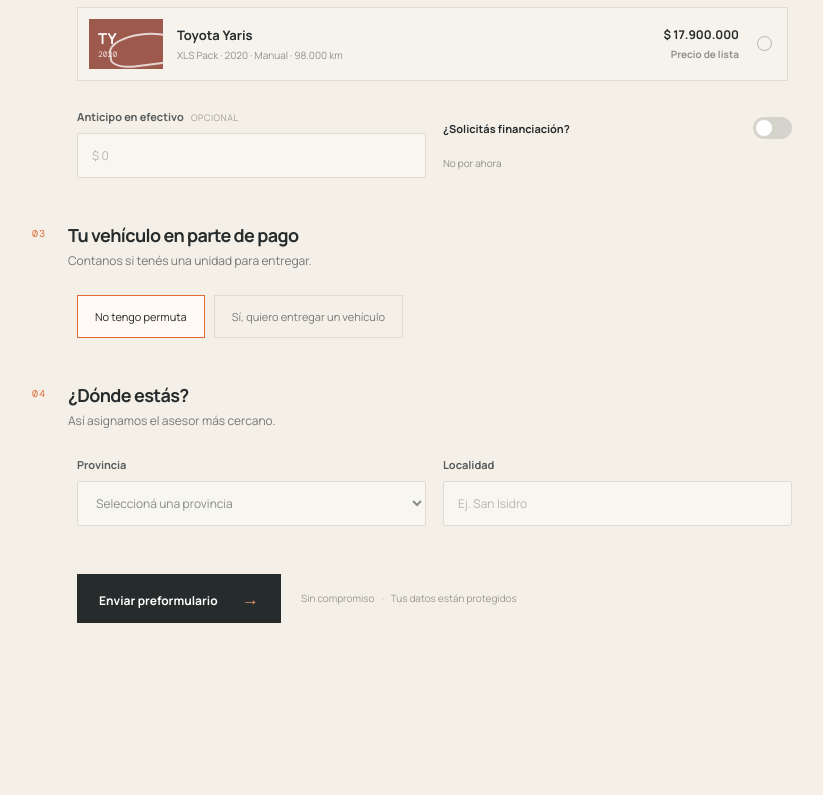
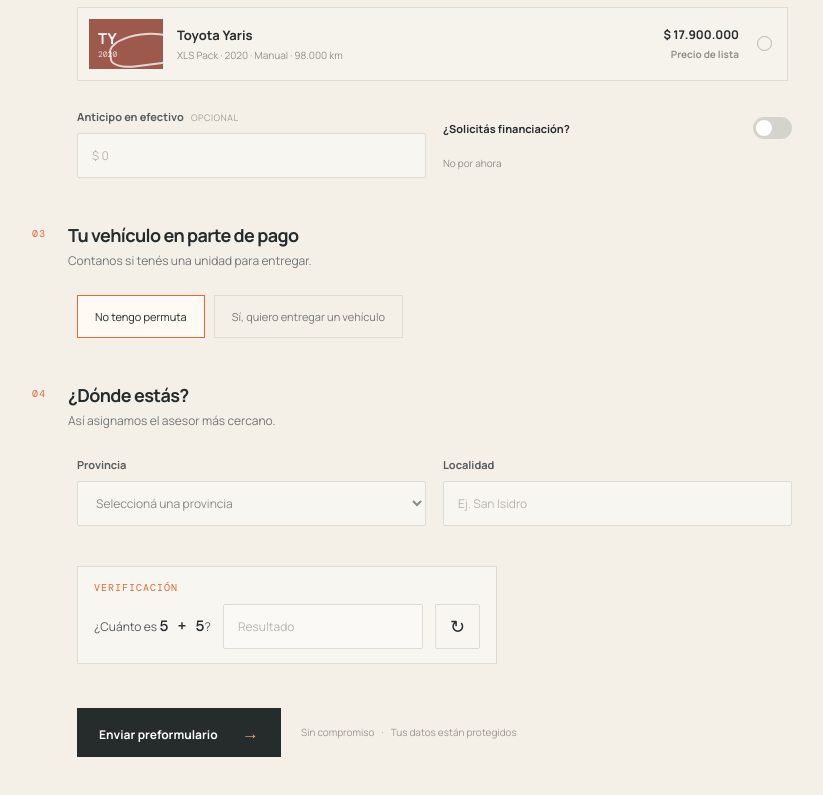
Before and after one commit to manuherrera09/DDA2, a React (Vite) app: page /preformulario in a window 1280 px wide. Shown: the part 1558-2353 px from the top of the page, without its empty margins (228-1051 px from the left). Before the commit the page ends 2251 px from the top, so only its background shows below. Built offline with nearby package versions, Linux system fonts and the light colour scheme; a web font is replaced by a local one.

Commit message:
feat: agrego captcha aritmético antes de enviar el preformulario

```diff
--- /dev/null
+++ b/src/components/Captcha.jsx
@@ -0,0 +1,19 @@
+import FieldError from './FieldError'
+
+function Captcha({ challenge, value, error, onChange, onRefresh }) {
+  return (
+    <div className={`captcha ${error ? 'field-invalid' : ''}`}>
+      <div className="captcha-box">
+        <span className="captcha-label">Verificación</span>
+        <div className="captcha-row">
+          <label htmlFor="captcha-answer" className="captcha-question">¿Cuánto es <b>{challenge.question}</b>?</label>
+          <input id="captcha-answer" name="captcha" value={value} onChange={onChange} inputMode="numeric" autoComplete="off" placeholder="Resultado" aria-invalid={Boolean(error)} />
+          <button type="button" className="captcha-refresh" onClick={onRefresh} aria-label="Generar otra operación" title="Otra operación">↻</button>
+        </div>
+      </div>
+      <FieldError message={error} />
+    </div>
+  )
+}
+
+export default Captcha
--- a/src/styles.css
+++ b/src/styles.css
@@ -138,3 +138,22 @@
 .vehicle-thumb.has-photo { padding: 0; background: #e4e1d8; }
 .vehicle-thumb.has-photo:after { display: none; }
 .vehicle-thumb img { width: 100%; height: 100%; object-fit: cover; display: block; }
+
+/* Captcha */
+.captcha { margin: 40px 0 0 45px; max-width: 420px; }
+.captcha-box { padding: 14px 16px; border: 1px solid var(--line); background: rgba(255,255,255,.38); display: grid; gap: 10px; }
+.captcha-label { font-family: 'DM Mono'; font-size: 10px; text-transform: uppercase; letter-spacing: .1em; color: var(--orange); }
+.captcha-row { display: flex; align-items: center; gap: 12px; }
+.captcha-question { font-size: 12px; color: #565b5c; white-space: nowrap; }
+.captcha-question b { font-family: 'DM Mono'; font-size: 15px; font-weight: 500; color: var(--ink); }
+.captcha-row input { width: 110px; flex: 1; min-width: 0; }
+.captcha-refresh { width: 45px; height: 45px; border: 1px solid var(--line); border-radius: 2px; background: transparent; color: var(--ink); font-size: 18px; flex-shrink: 0; }
+.captcha-refresh:hover { border-color: var(--orange); color: var(--orange); }
+.captcha .field-error { margin-top: 6px; }
+.captcha.field-invalid .captcha-box { border-color: #b3402a; }
+.captcha + .submit-row { margin-top: 24px; }
+@media (max-width: 560px) {
+	.captcha { margin-left: 0; max-width: none; }
+	.captcha-row { flex-wrap: wrap; }
+	.captcha-question { flex-basis: 100%; }
+}
--- /dev/null
+++ b/src/utils/captcha.js
@@ -0,0 +1,18 @@
+function randomInt(min, max) {
+  return Math.floor(Math.random() * (max - min + 1)) + min
+}
+
+// Desafío aritmético simple. Es una barrera local contra envíos automáticos básicos, no una verificación de servidor.
+export function createChallenge() {
+  const operation = ['+', '−', '×'][randomInt(0, 2)]
+  let a = randomInt(2, 9)
+  let b = randomInt(2, 9)
+  if (operation === '−' && a < b) [a, b] = [b, a]
+  const answer = operation === '+' ? a + b : operation === '−' ? a - b : a * b
+  return { question: `${a} ${operation} ${b}`, answer }
+}
+
+export function isCorrectAnswer(challenge, value) {
+  const text = value.trim()
+  return /^\d+$/.test(text) && Number(text) === challenge.answer
+}
--- a/src/views/PrequalificationView.jsx
+++ b/src/views/PrequalificationView.jsx
@@ -1,5 +1,6 @@
 import { useState } from 'react'
 import BrandHeader from '../components/BrandHeader'
+import Captcha from '../components/Captcha'
 import ContactFields from '../components/ContactFields'
 import FinancingDetails from '../components/FinancingDetails'
 import LocationFields from '../components/LocationFields'
@@ -9,6 +10,7 @@
 import TradeInOptions from '../components/TradeInOptions'
 import VehicleSelection from '../components/VehicleSelection'
 import { vehicles } from '../data/vehicles'
+import { createChallenge, isCorrectAnswer } from '../utils/captcha'
 import { fieldValidators, validateForm } from '../utils/validators'
 
 const initialForm = {
@@ -34,6 +36,16 @@
   const [step, setStep] = useState(1)
   const [leadId, setLeadId] = useState('')
   const [errors, setErrors] = useState({})
+  const [challenge, setChallenge] = useState(createChallenge)
+  const [captchaAnswer, setCaptchaAnswer] = useState('')
+  const [captchaError, setCaptchaError] = useState('')
+  const isFinalStep = !(step === 1 && form.financing)
+
+  function refreshCaptcha() {
+    setChallenge(createChallenge())
+    setCaptchaAnswer('')
+    setCaptchaError('')
+  }
 
   function updateField(event) {
     const { name, value, type, checked } = event.target
@@ -62,6 +74,18 @@
       return
     }
 
+    if (!isCorrectAnswer(challenge, captchaAnswer)) {
+      setCaptchaError(captchaAnswer.trim() ? 'La respuesta no es correcta, probá con otra operación.' : 'Resolvé la operación para enviar el formulario.')
+      if (captchaAnswer.trim()) {
+        // Respuesta incorrecta: nueva operación, pero se conserva el mensaje de error.
+        setChallenge(createChallenge())
+        setCaptchaAnswer('')
+      }
+      document.getElementById('captcha-answer')?.focus()
+      return
+    }
+
+    refreshCaptcha()
     setLeadId(`DDA-${Date.now().toString().slice(-6)}`)
     setSubmitted(true)
   }
@@ -72,6 +96,7 @@
     setStep(1)
     setLeadId('')
     setErrors({})
+    refreshCaptcha()
   }
 
   return (
@@ -106,6 +131,8 @@
               <p className="step-note">Podés continuar sin completar este paso. En ese caso calificaremos tu consulta sin situación crediticia.</p>
             </div>}
 
+            {isFinalStep && <Captcha challenge={challenge} value={captchaAnswer} error={captchaError} onChange={(event) => { setCaptchaAnswer(event.target.value); setCaptchaError('') }} onRefresh={refreshCaptcha} />}
+
             <div className="submit-row">
               {step === 2 && <button type="button" className="secondary-button" onClick={() => { setStep(1); setForm((current) => ({ ...current, financing: false })) }}>Ahora no</button>}
               <button type="submit">{step === 1 && form.financing ? 'Continuar' : 'Enviar preformulario'} <span>→</span></button>
```
